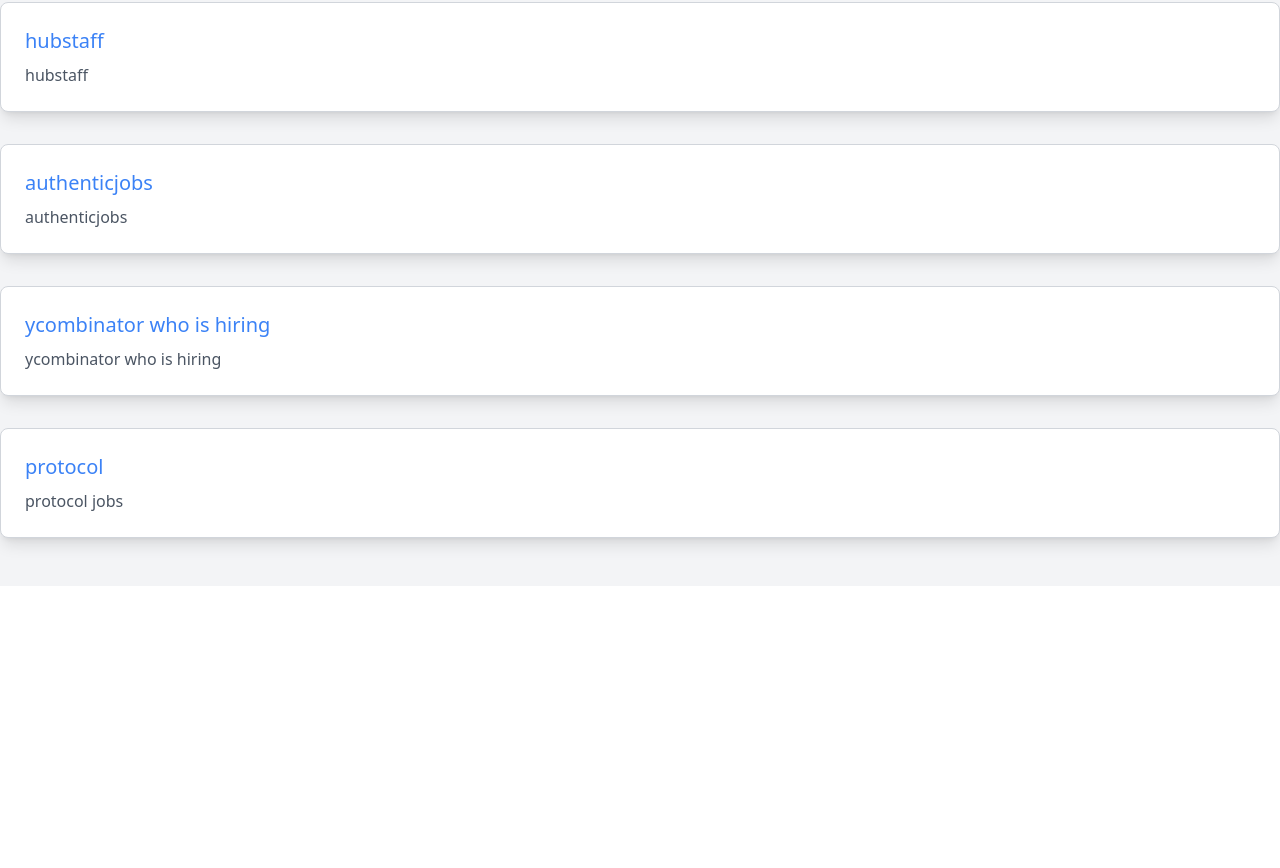
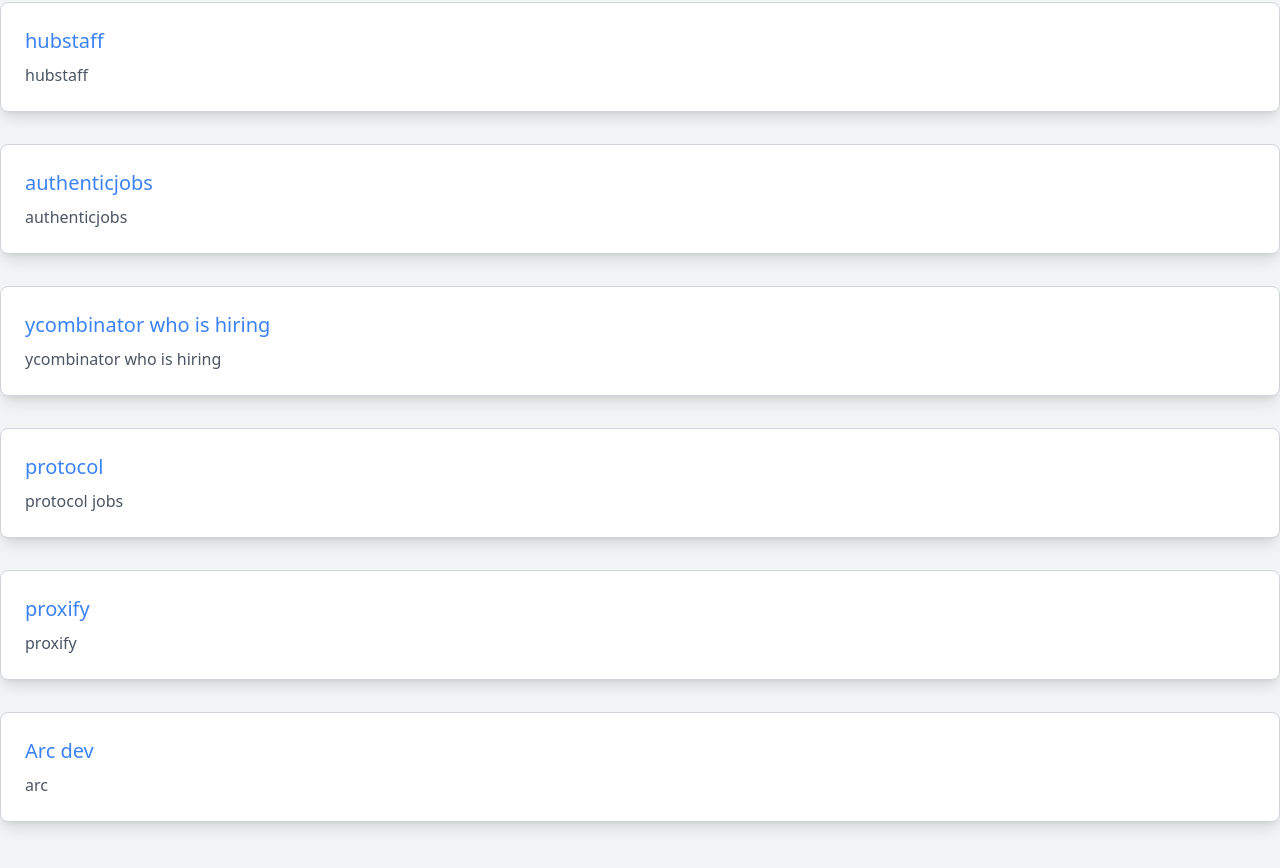
Before and after one commit to iam-frankqiu/remote-link, a Next.js app: page / in a window 1280 px wide. Shown: the part 4268-5136 px from the top of the page. Before the commit the page ends 4854 px from the top, so only its background shows below. Built offline with nearby package versions, Linux system fonts and the light colour scheme.

Commit message:
feat: add two companies

```diff
--- a/pages/index.tsx
+++ b/pages/index.tsx
@@ -168,6 +168,16 @@
       description: "protocol jobs",
       url: "https://jobs.protocol.ai/jobs",
     },
+    {
+      name: "proxify",
+      description: "proxify",
+      url: "https://career.proxify.io/",
+    },
+    {
+      name: "Arc dev",
+      description: "arc",
+      url: "https://arc.dev/remote-jobs/full-stack",
+    },
   ];
 
   return (
```
